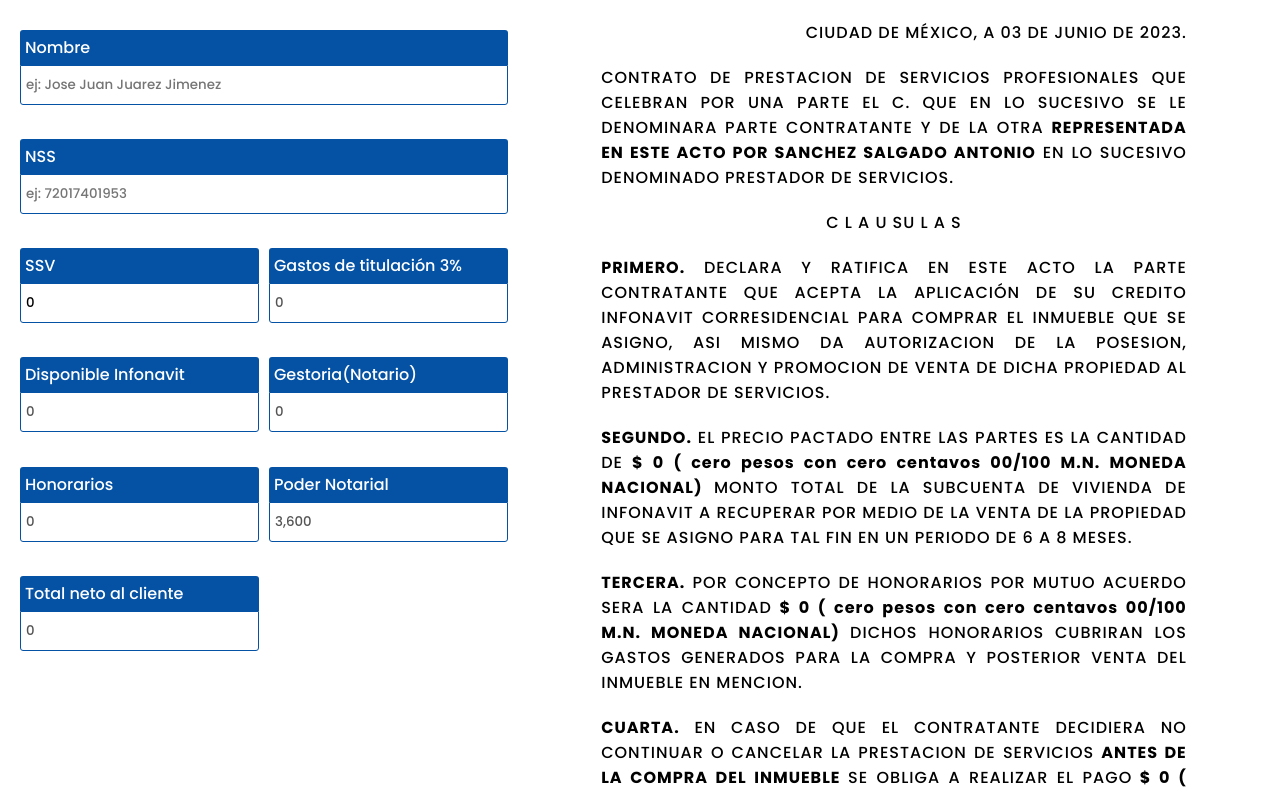
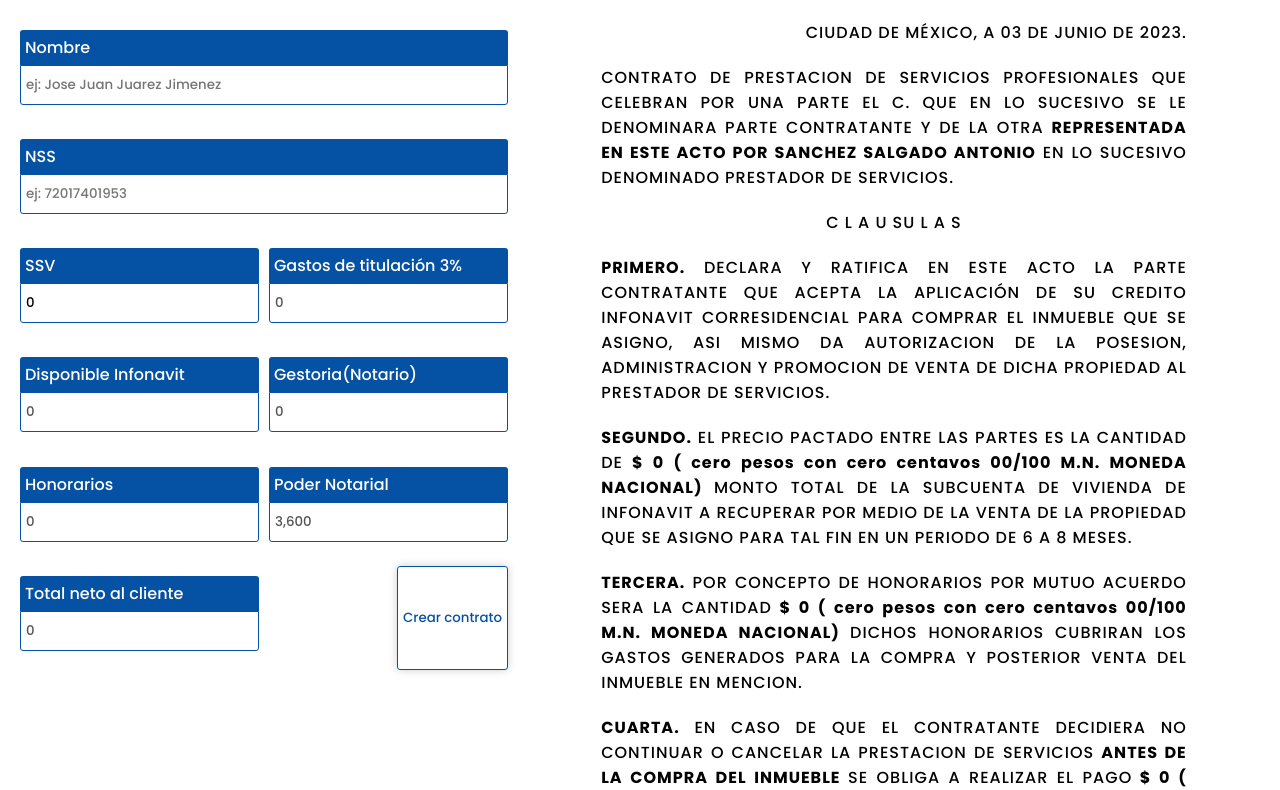
Before and after one commit to VictorTamayoBriones/av-calculator, a React (Vite) app: page / in a window 1280 px wide. Shown: the top 790 px of the page. Built offline with nearby package versions, Linux system fonts and the light colour scheme.

Commit message:
feat: :sparkles: theaming

```diff
--- a/src/components/Footer/footer.style.tsx
+++ b/src/components/Footer/footer.style.tsx
@@ -2,6 +2,5 @@ import styled from 'styled-components';
 
 export const FooterContainer = styled.footer`
     width: 100%;
-
     text-align: justify;
 `
--- a/src/components/Input/input.style.tsx
+++ b/src/components/Input/input.style.tsx
@@ -1,3 +1,4 @@
+import { theme } from '@/theme';
 import styled from 'styled-components';
 
 
@@ -8,8 +9,8 @@ export const InputContainer = styled.div`
 
     label{
         width: 60%;
-        background: #0552a4;
-        color: #fff;
+        background: ${theme.colors.primary};
+        color: ${theme.colors.white};
         padding: 5px;
         text-align: right;
         border-radius: 3px 0 0 3px;
@@ -17,7 +18,7 @@ export const InputContainer = styled.div`
     div{
         width: 40%;
         height: 40px;
-        border: 1px solid #0552a4;
+        border: 1px solid ${theme.colors.primary};
         padding: 5px;
         border-radius: 0 3px 3px 0;
         font-size: 16px;
@@ -33,7 +34,7 @@ export const InputContainer = styled.div`
                 outline: none;
             }
             &:disabled{
-                background: #fff;
+                background: ${theme.colors.white};
             }
         }
     }
--- a/src/components/Main/components/Preview/preview.style.tsx
+++ b/src/components/Main/components/Preview/preview.style.tsx
@@ -16,4 +16,11 @@ export const PreviewContainer = styled.div`
             text-align: center;
         }
     }
+
+    @media (max-width: 800px){
+        width: 100%;
+        p{
+            width: 95%;
+        }
+    }
 `;
--- a/src/components/Main/components/TableCalculator/TableCalculator.tsx
+++ b/src/components/Main/components/TableCalculator/TableCalculator.tsx
@@ -26,6 +26,7 @@ function TableCalculator() {
         })
       }
       {/* <ExtraData/> */}
+      <button>Crear contrato</button>
     </TableCalculatorContainer>
   )
 }
--- a/src/components/Main/main.style.tsx
+++ b/src/components/Main/main.style.tsx
@@ -2,6 +2,7 @@ import styled from 'styled-components';
 
 export const MainContainer = styled.main`
     width: 100%;
+    height: max-content;
     display: flex;
     justify-content: space-between;
     gap: 20px;
--- a/src/index.css
+++ b/src/index.css
@@ -1,4 +1,11 @@
 @import url('https://fonts.googleapis.com/css2?family=Poppins:wght@100;300;700&display=swap');
+:root{
+  --primary-color: #0552a4;
+  --white : #fff;
+  --black: #000;
+  --shadow: 1px -1px 9px rgba(0,0,0,0.1), -1px 1px 9px rgba(0,0,0,0.1);
+}
+
 
 *{
   margin: 0;
@@ -24,10 +31,25 @@ body{
   justify-self: end;
 }
 
-@media screen and (max-width: 768px){
+button{
+  border: solid 1px var(--primary-color);
+  outline: none;
+  cursor: pointer;
+  background: transparent;
+  border-radius: 3px;
+  color: var(--primary-color);
+  padding: 5px;
+  box-shadow: var(--shadow);
+}
+
+button:hover{
+  background: var(--primary-color);
+  color: var(--white);
+}
+
+@media screen and (max-width: 800px){
   .app{
     padding: 20px 10px;
     height: max-content;
   }
-
 }
--- /dev/null
+++ b/src/theme.tsx
@@ -0,0 +1,8 @@
+export const theme = {
+    colors: {
+        primary: '#0552a4',
+        white: '#fff',
+        black: '#000',
+        shadow: '1px -1px 9px rgba(0,0,0,0.1), -1px 1px 9px rgba(0,0,0,0.1)'
+    }
+}
```
